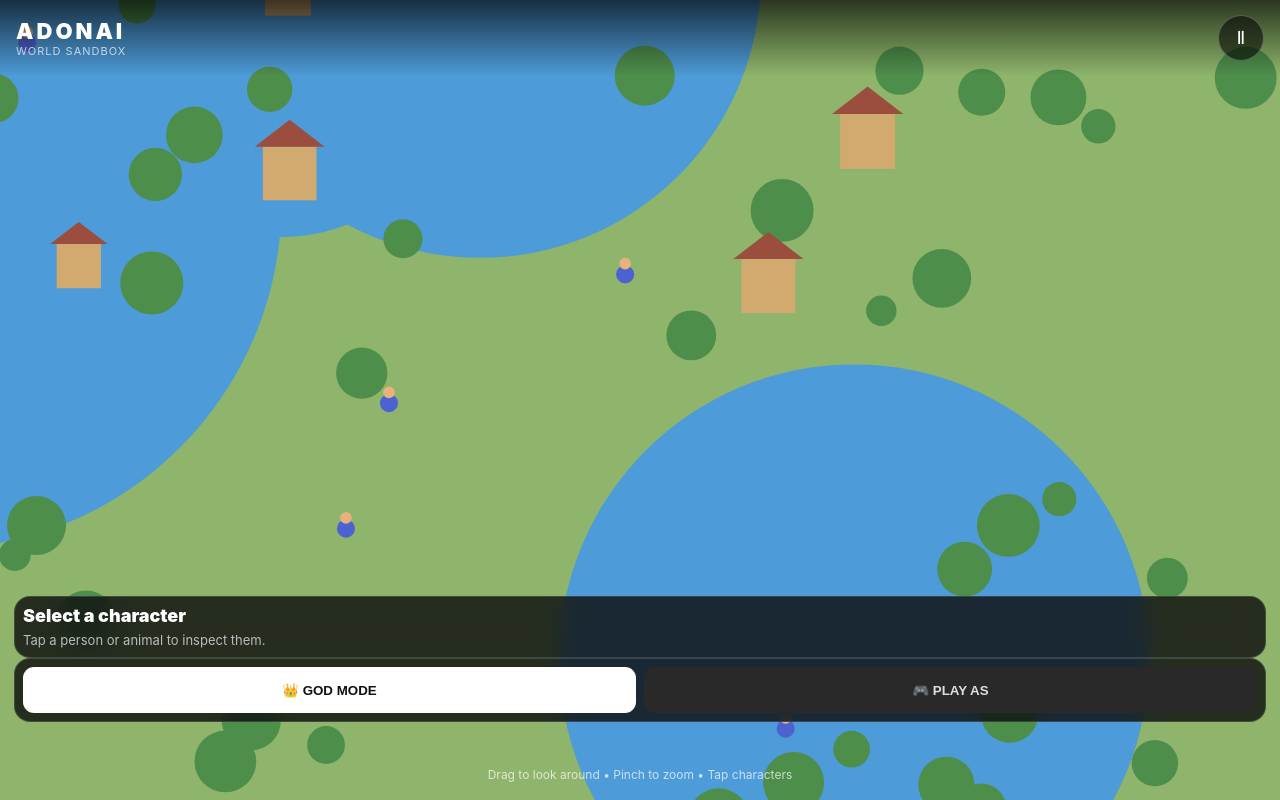
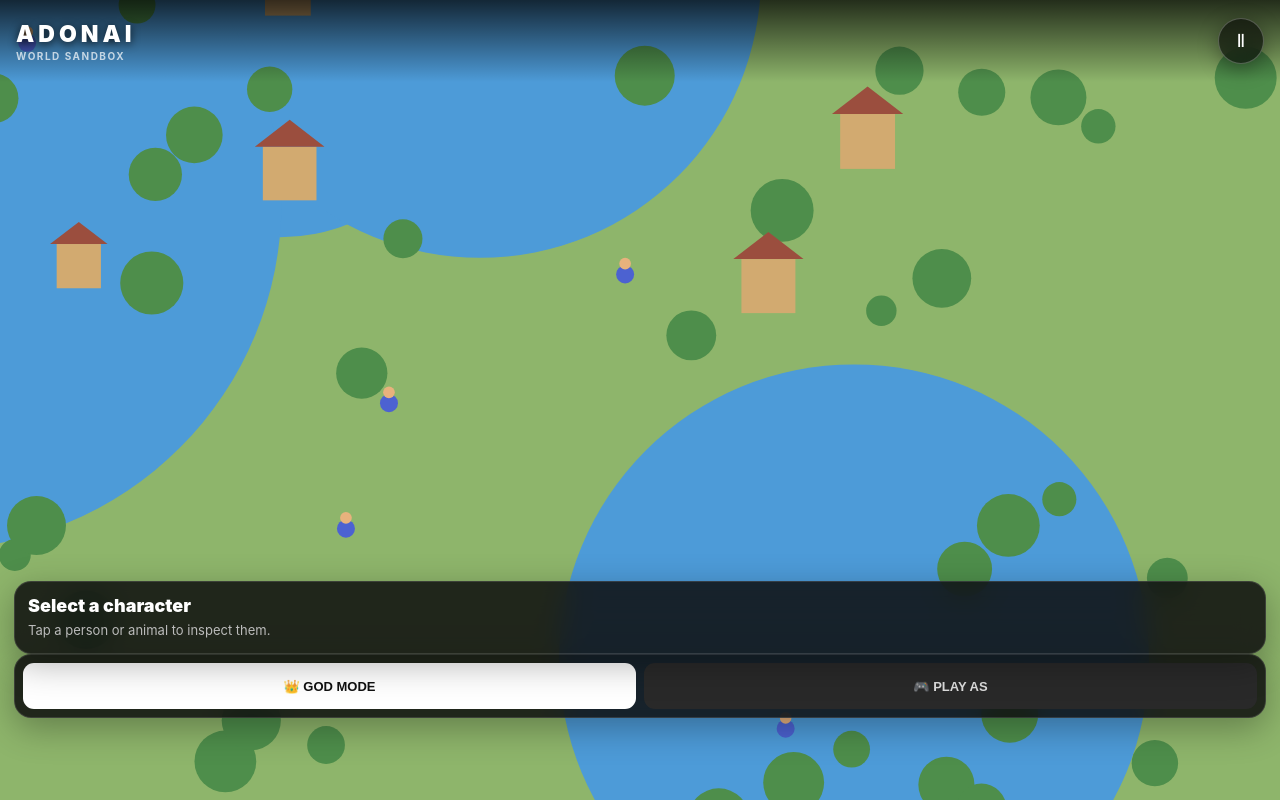
Before and after one commit to Cjackthefact/Adonai, a website: page index.html in a window 1280 px wide. Drawn offline with nearby package versions, Linux system fonts and the light colour scheme.

Commit message:
Update style.css

```diff
--- a/style.css
+++ b/style.css
@@ -1,126 +1,268 @@
-* { box-sizing: border-box; }
+* {
+  box-sizing: border-box;
+}
 
-html, body {
+html,
+body {
   margin: 0;
   width: 100%;
   height: 100%;
   overflow: hidden;
+
   background: #111;
-  font-family: -apple-system, BlinkMacSystemFont, "Segoe UI", sans-serif;
+
+  font-family:
+    -apple-system,
+    BlinkMacSystemFont,
+    "Segoe UI",
+    sans-serif;
+
   color: white;
+
   touch-action: none;
+}
+
+body {
+  user-select: none;
+  -webkit-user-select: none;
 }
 
 #game {
   position: fixed;
   inset: 0;
   overflow: hidden;
+  background: #111;
 }
 
+/* =====================================================
+   3D WORLD
+===================================================== */
+
 #world {
-  display: block;
+  position: absolute;
+
+  inset: 0;
+
   width: 100%;
   height: 100%;
-  background: #6fa85b;
+
+  display: block;
+
+  outline: none;
+
+  touch-action: none;
 }
+
+
+/* =====================================================
+   TOP BAR
+===================================================== */
 
 .topbar {
   position: fixed;
+
   top: 0;
   left: 0;
   right: 0;
-  height: 76px;
-  padding: 12px 16px;
+
+  height: 82px;
+
+  padding:
+    14px
+    16px;
+
   display: flex;
+
   align-items: center;
+
   justify-content: space-between;
-  background: linear-gradient(rgba(0,0,0,.7), transparent);
+
+  background:
+    linear-gradient(
+      rgba(0, 0, 0, .75),
+      rgba(0, 0, 0, 0)
+    );
+
   pointer-events: none;
+
+  z-index: 20;
 }
 
 .logo {
-  font-size: 22px;
-  font-weight: 900;
-  letter-spacing: 3px;
+  font-size: 23px;
+
+  font-weight: 950;
+
+  letter-spacing: 4px;
+
+  text-shadow:
+    0 2px 8px rgba(0, 0, 0, .8);
 }
 
 .subtitle {
-  font-size: 11px;
+  margin-top: 2px;
+
+  font-size: 10px;
+
+  font-weight: 700;
+
+  letter-spacing: 1.5px;
+
   opacity: .7;
-  letter-spacing: 1px;
 }
 
 .topbar button {
   pointer-events: auto;
+
   width: 46px;
   height: 46px;
-  border: 1px solid rgba(255,255,255,.25);
+
+  border: 1px solid
+    rgba(255,255,255,.25);
+
   border-radius: 50%;
-  background: rgba(0,0,0,.55);
+
+  background:
+    rgba(0,0,0,.6);
+
   color: white;
+
   font-size: 18px;
+
+  backdrop-filter: blur(10px);
+
+  -webkit-backdrop-filter:
+    blur(10px);
+
+  box-shadow:
+    0 5px 20px
+    rgba(0,0,0,.35);
 }
+
+
+/* =====================================================
+   PANELS
+===================================================== */
 
 .panel {
   position: fixed;
+
+  z-index: 20;
+
+  background:
+    rgba(15,15,15,.86);
+
+  border:
+    1px solid
+    rgba(255,255,255,.13);
+
+  border-radius: 17px;
+
+  backdrop-filter:
+    blur(14px);
+
+  -webkit-backdrop-filter:
+    blur(14px);
+
+  box-shadow:
+    0 10px 35px
+    rgba(0,0,0,.3);
+}
+
+
+/* =====================================================
+   MODE PANEL
+===================================================== */
+
+.mode-panel {
   left: 14px;
   right: 14px;
-  bottom: 78px;
+
+  bottom: 82px;
+
   display: flex;
+
   gap: 8px;
+
   padding: 8px;
-  border-radius: 16px;
-  background: rgba(15,15,15,.82);
-  border: 1px solid rgba(255,255,255,.14);
-  backdrop-filter: blur(12px);
 }
 
 .panel button {
+  min-height: 46px;
+
+  border: 0;
+
+  border-radius: 11px;
+
+  background:
+    #292929;
+
+  color:
+    #ddd;
+
+  font-weight: 850;
+
+  font-size: 13px;
+
+  cursor: pointer;
+
+  -webkit-tap-highlight-color:
+    transparent;
+
+  transition:
+    transform .12s ease,
+    background .12s ease;
+}
+
+.panel button:active {
+  transform:
+    scale(.96);
+}
+
+.mode-panel button {
   flex: 1;
-  min-height: 46px;
-  border: 0;
-  border-radius: 11px;
-  background: #292929;
-  color: #ddd;
-  font-weight: 800;
 }
 
 .panel button.active {
-  background: #fff;
+  background: white;
+
   color: #111;
 }
 
-#infoPanel {
-  bottom: 142px;
+
+/* =====================================================
+   CHARACTER INFO
+===================================================== */
+
+.info-panel {
+  left: 14px;
+  right: 14px;
+
+  bottom: 146px;
+
+  padding: 13px;
+
   display: block;
 }
 
 #selectedName {
+  font-size: 18px;
+
   font-weight: 900;
-  font-size: 18px;
 }
 
 #selectedInfo {
   margin-top: 5px;
-  color: #bbb;
+
+  color:
+    #bbb;
+
   font-size: 13px;
-  line-height: 1.4;
+
+  line-height: 1.45;
 }
 
 #playCharacterBtn {
   margin-top: 10px;
-  width: 100%;
-  background: #7c3aed;
-  color: white;
-}
 
-#help {
-  position: fixed;
-  left: 0;
-  right: 0;
-  bottom: 18px;
-  text-align: center;
-  color: rgba(255,255,255,.7);
-  font-size: 12px;
-  pointer-events: none;
-}
+  width:
```
